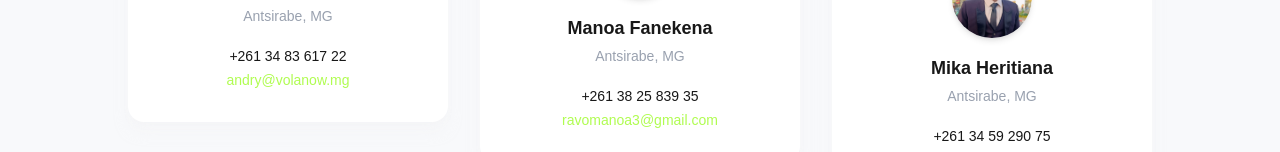
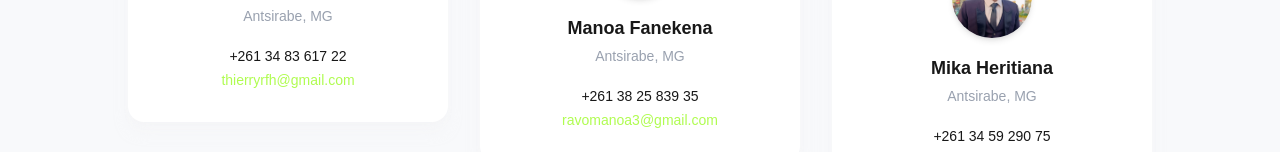
Before and after one commit to 2404mika/Website-VolaNow, a Next.js app: page / in a window 1280 px wide. Shown: the part 1927-2079 px from the top of the page. Built offline with nearby package versions, Linux system fonts and the light colour scheme; a web font is replaced by a local one.

Commit message:
About complet

```diff
--- a/src/components/About.tsx
+++ b/src/components/About.tsx
@@ -94,7 +94,7 @@ export default function About() {
       role: "FullStack & Mobile",
       location: "Antsirabe, MG",
       phone: "+261 34 83 617 22",
-      email: "andry@volanow.mg",
+      email: "thierryrfh@gmail.com",
       image: "/team/fy.jpeg",
     },
     {
```
